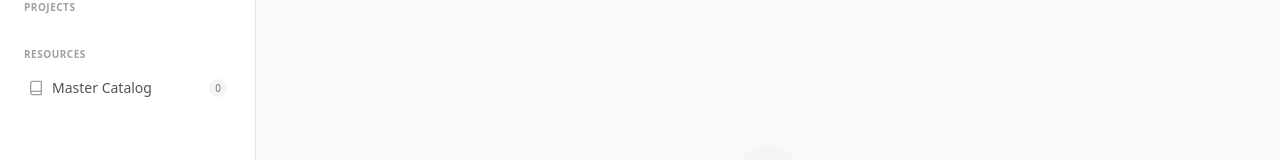
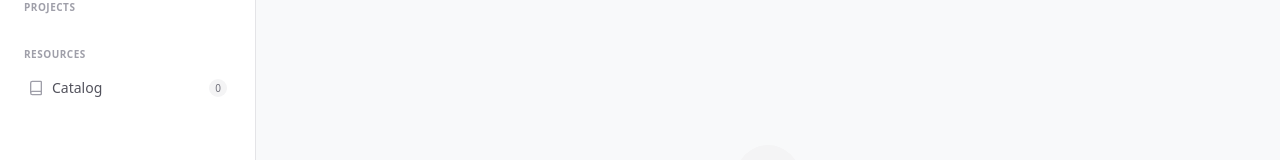
Before and after one commit to AstirisAQW/cost-estimate, a React (Vite) app: page / in a window 1280 px wide. Shown: the part 165-325 px from the top of the page. Built offline with nearby package versions, Linux system fonts and the light colour scheme.

Commit message:
adawdawd

```diff
--- a/index.html
+++ b/index.html
@@ -3,7 +3,7 @@
   <head>
     <meta charset="UTF-8" />
     <meta name="viewport" content="width=device-width, initial-scale=1.0" />
-    <title>Cost Estimate</title>
+    <title>Cost Estimate Manager</title>
   </head>
   <body>
     <div id="root"></div>
--- a/src/Sidebar.tsx
+++ b/src/Sidebar.tsx
@@ -80,7 +80,7 @@ export function Sidebar({
           }`}
         >
           <Book className={`w-4 h-4 ${showCatalog ? 'text-emerald-600' : 'text-zinc-400'}`} />
-          Master Catalog
+          Catalog
           <span className="ml-auto bg-zinc-100 text-zinc-500 text-[10px] px-1.5 py-0.5 rounded-full">
             {catalog.length}
           </span>
--- a/vite.config.ts
+++ b/vite.config.ts
@@ -7,9 +7,6 @@ export default defineConfig(({mode}) => {
   const env = loadEnv(mode, '.', '');
   return {
     plugins: [react(), tailwindcss()],
-    define: {
-      'process.env.GEMINI_API_KEY': JSON.stringify(env.GEMINI_API_KEY),
-    },
     resolve: {
       alias: {
         '@': path.resolve(__dirname, '.'),
```
